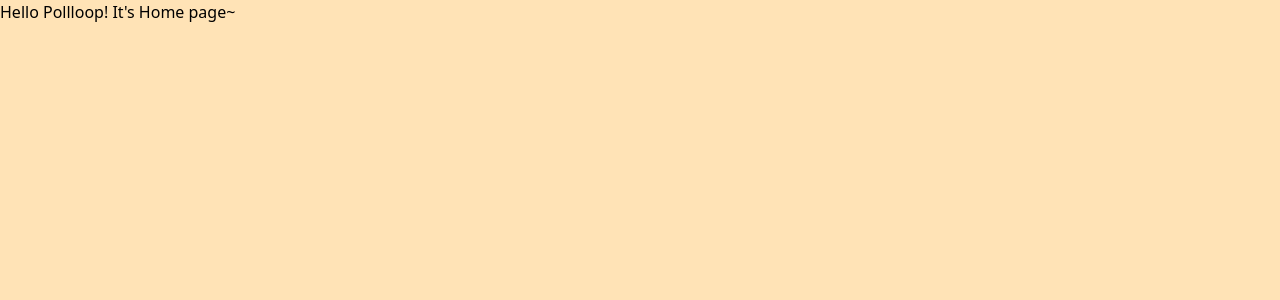
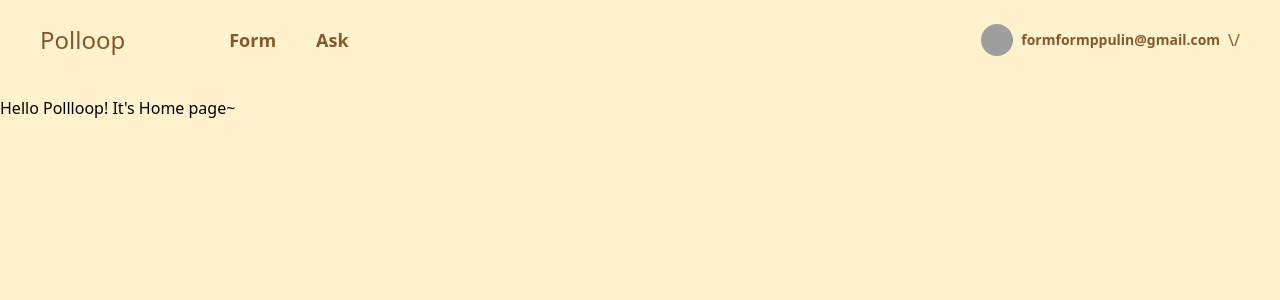
Before and after one commit to soheekimdev/Pollloop, a React (Vite) app: page / in a window 1280 px wide. Shown: the top 300 px of the page. Built offline with nearby package versions, Linux system fonts and the light colour scheme; grey boxes are pictures that could not be loaded.

Commit message:
feat:Navbar 컴포넌트 구현 및 라우팅 설정

```diff
--- a/src/App.tsx
+++ b/src/App.tsx
@@ -8,15 +8,19 @@ import Register from './pages/auth/Register';
 import Forms from './pages/forms';
 import FormCreate from './pages/forms/FormCreate';
 import FormDetail from './pages/forms/FormDetail';
+import AccountLayout from './layouts/AccountLayout';
 
 function App() {
   return (
     <BrowserRouter>
       <Routes>
+        <Route element={<AccountLayout />}>
+          <Route path="login" element={<Login />} />
+          <Route path="register" element={<Register />} />
+        </Route>
+
         <Route element={<HomeLayout />}>
           <Route path="/" element={<Home />} />
-          <Route path="login" element={<Login />} />
-          <Route path="register" element={<Register />} />
         </Route>
 
         <Route element={<DashboardLayout />}>
--- /dev/null
+++ b/src/components/Navbar.tsx
@@ -0,0 +1,26 @@
+import { Link } from 'react-router-dom';
+
+export default function Navbar() {
+  return (
+    <header className="h-[80px] px-5 xs:px-10 py-5 text-pollloop-brown-01 flex justify-between items-center">
+      <div className="flex items-center gap-6 md:gap-[104px] xs:gap-14">
+        <h1 className="text-base xs:text-lg md:text-2xl ">
+          <Link to="/">Polloop</Link>
+        </h1>
+        <nav className="text-xs xs:text-sm md:text-lg font-bold flex gap-7 xs:gap-10">
+          <Link to="forms">Form</Link>
+          <Link to="/">Ask</Link>
+        </nav>
+      </div>
+      <aside className="flex h-8 justify-end items-center gap-2">
+        <img
+          src="https://i.namu.wiki/i/mdB4BnfvMPx99B1zL0rnNQSV5WFh53Zy2CAq482I_mPNTaJHAephagdt-jUVPSQJ-tLTpb5JqtPb4nGsVRhX6w.webp"
+          alt="formformppulin"
+          className="w-8 h-8 rounded-2xl"
+        />
+        <p className="text-sm font-bold hidden md:block">formformppulin@gmail.com</p>
+        <p className="hidden md:block">\/</p>
+      </aside>
+    </header>
+  );
+}
--- /dev/null
+++ b/src/layouts/AccountLayout.tsx
@@ -0,0 +1,12 @@
+import { Outlet } from 'react-router-dom';
+
+export default function AccountLayout() {
+  return (
+    <div className="h-full bg-pollloop-bg-02">
+      {/* Navbar here */}
+      <main>
+        <Outlet />
+      </main>
+    </div>
+  );
+}
--- a/src/layouts/DashboardLayout.tsx
+++ b/src/layouts/DashboardLayout.tsx
@@ -1,10 +1,11 @@
 import { Outlet } from 'react-router-dom';
+import Navbar from '../components/Navbar';
 
 export default function DashboardLayout() {
   return (
     <div className="flex flex-col gap-4 h-full bg-pollloop-bg-01">
-      {/* Navbar here */}
-      <main className='flex-1'>
+      <Navbar />
+      <main className="flex-1">
         <Outlet />
       </main>
     </div>
--- a/src/layouts/HomeLayout.tsx
+++ b/src/layouts/HomeLayout.tsx
@@ -1,10 +1,11 @@
 import { Outlet } from 'react-router-dom';
+import Navbar from '../components/Navbar';
 
 export default function HomeLayout() {
   return (
-    <div className="h-full bg-pollloop-bg-02">
-      {/* Navbar here */}
-      <main>
+    <div className="flex flex-col gap-4 h-full bg-pollloop-bg-01">
+      <Navbar />
+      <main className="flex-1">
         <Outlet />
       </main>
     </div>
--- a/tailwind.config.js
+++ b/tailwind.config.js
@@ -49,6 +49,9 @@ export default {
           'secondary-text': '#A98764',
         },
       },
+      screens: {
+        xs: '322px',
+      },
     },
   },
   plugins: [],
```
